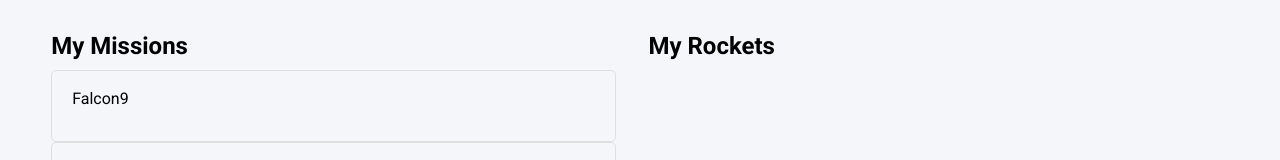
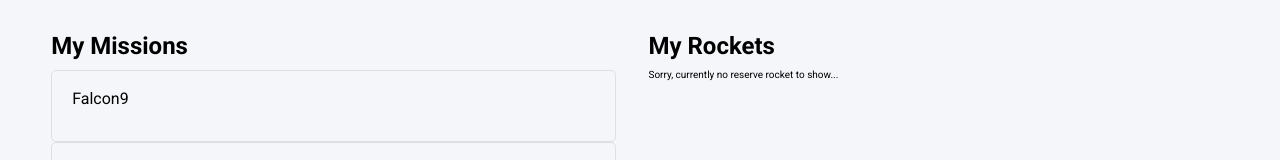
Before and after one commit to dgcuenca/spaces-travelers--hub, a React (Create React App) app: page /my-profile in a window 1280 px wide. Shown: the part 126-286 px from the top of the page. Built offline with nearby package versions, Linux system fonts and the light colour scheme.

Commit message:
Add functionality to show message if no rockets reserved.

```diff
--- a/src/pages/Profile.jsx
+++ b/src/pages/Profile.jsx
@@ -18,14 +18,20 @@ const Profile = () => {
       <div className={styles.profile__wrapper}>
         <h2 className={styles.profile__title}>My Rockets</h2>
         <ul className={styles.profile__items}>
-          {rockets.map((rocket) => (
-            <li
-              className={styles.profile__item}
-              key={rocket.id}
-            >
-              {rocket.name}
+          {rockets.length > 0 ? (
+            rockets.map((rocket) => (
+              <li
+                className={styles.profile__item}
+                key={rocket.id}
+              >
+                {rocket.name}
+              </li>
+            ))
+          ) : (
+            <li className={styles['profile__item--none']}>
+              Sorry, currently no reserve rocket to show...
             </li>
-          ))}
+          )}
         </ul>
       </div>
     </div>
```
